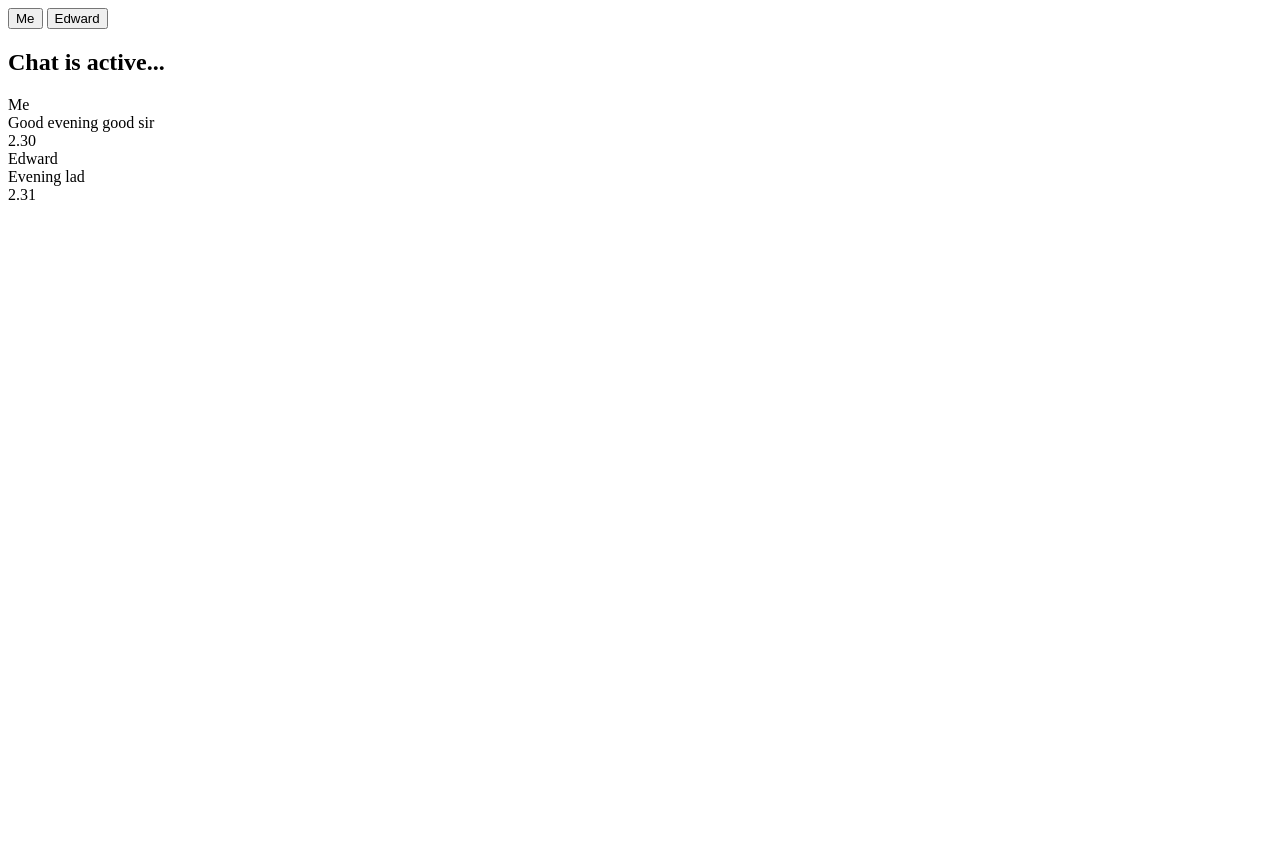
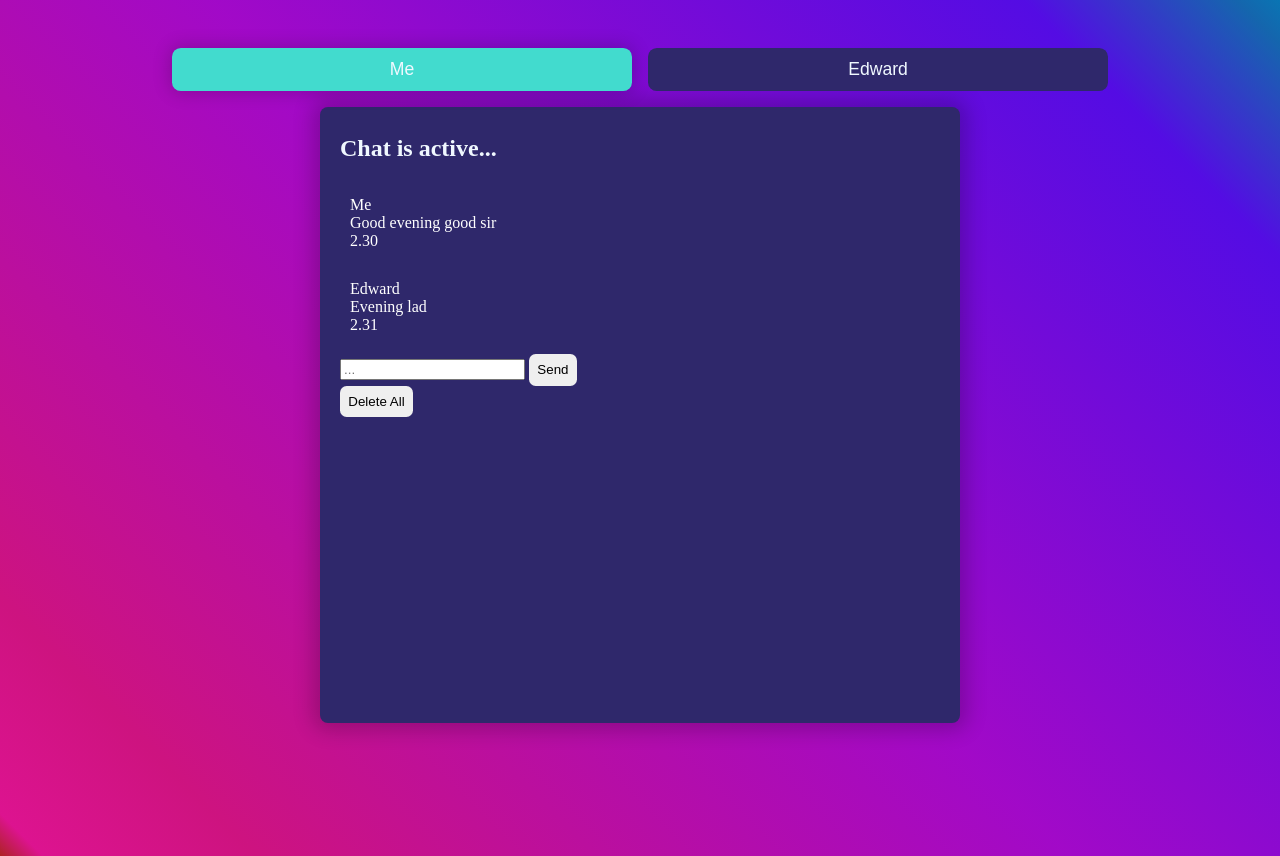
Before and after one commit to fadhlanharashta/chat-only-frontend, a plain HTML site: page chat/index.html in a window 1280 px wide. Before the commit the page ends 800 px from the top, so only its background shows below. Drawn offline with Linux system fonts and the light colour scheme.

Commit message:
Add files via upload

```diff
--- a/chat/index.html
+++ b/chat/index.html
@@ -9,11 +9,10 @@
 <body>
     <div class="person-selector">
         <button class="button person-selector-button active-person" id="me-selector">Me</button>
-        <button class="button person-selector-button active-person" id="Edward-selector">Edward</button>
+        <button class="button person-selector-button" id="Edward-selector">Edward</button>
     </div>
     <div class="chat-container">
         <h2 class="chat-header">Chat is active...</h2>
-    </div>
         <div class="chat-messages">
             <div class="message blue-bg">
                 <div class="sender">Me</div>
@@ -25,6 +24,13 @@
                 <div class="message-text">Evening lad</div>
                 <div class="timestamp">2.31</div>
             </div>
+            <form class="chat-input-form">
+                <input type="text" class="chat-input" required placeholder="..."/>
+                <button type="submit" class="button send-button">Send</button>
+            </form>
+            <button class="button" class="clear-button">Delete All</button>
         </div>
+    </div>
+    <script src="app.js"></script>
 </body>
 </html>
--- a/chat/style.css
+++ b/chat/style.css
@@ -0,0 +1,88 @@
+body {
+    background-image: linear-gradient(
+      45deg,
+      hsl(0, 66%, 41%) 0%,
+      hsl(323, 84%, 47%) 2%,
+      hsl(325, 83%, 44%) 12%,
+      hsl(288, 91%, 41%) 50%,
+      hsl(260, 90%, 47%) 88%,
+      hsl(208, 79%, 38%) 98%,
+      hsl(202, 90%, 37%) 100%
+    );
+    height: 100vh;
+}
+
+.button{
+    border: none;
+    padding: 0.625em;
+    border-radius: 0.5em;
+    cursor: pointer;
+}
+
+.button:hover{
+    filter: brightness(0.9);
+}
+
+.button:active{
+    transform: scale(0.9)
+}
+
+.person-selector{
+    display: flex;
+    justify-content: center;
+    gap: 1em;
+    margin: 3em auto 1em;
+    max-width: 28.75em;
+}
+
+.person-selector-button {
+    min-width: 100%;
+    background-color: rgb(47, 40, 107);
+    justify-content: center;
+    color: aliceblue;
+    font-size: 1.1em;
+}
+
+.active-person{
+    background: rgb(66, 219, 206);
+    box-shadow: 0 0 1em 0.1em #00000033;
+}
+
+.chat-container{
+    background-color: rgb(47, 40, 107);
+    font-family: 'Roboto' sans-serif;
+    border-radius: 0.5em;
+    padding: 0.5em 1.25em;
+    margin: auto;
+    max-width: 37.5em;
+    height: 37.5em;
+    box-shadow: 0 0 1.25em 0.5em #00000033;
+}
+
+.chat-header{
+    margin-bottom: 1em;
+    color: aliceblue;
+}
+
+.chat-header h2 {
+    font-size: 1.25em;
+    font-weight: bold;
+}
+
+.chat-messages{
+    height: 23em;
+    overflow-y: scroll;
+}
+
+.chat-messages::-webkit-scrollbar{
+    display: none;
+}
+
+.message{
+    padding: 0.625em;
+    border-radius: 1em;
+    margin-bottom: 0.625em;
+    display: flex;
+    flex-direction: column;
+    color: white;
+}
```
Lines whose indentation alone changed are shown as unchanged.
